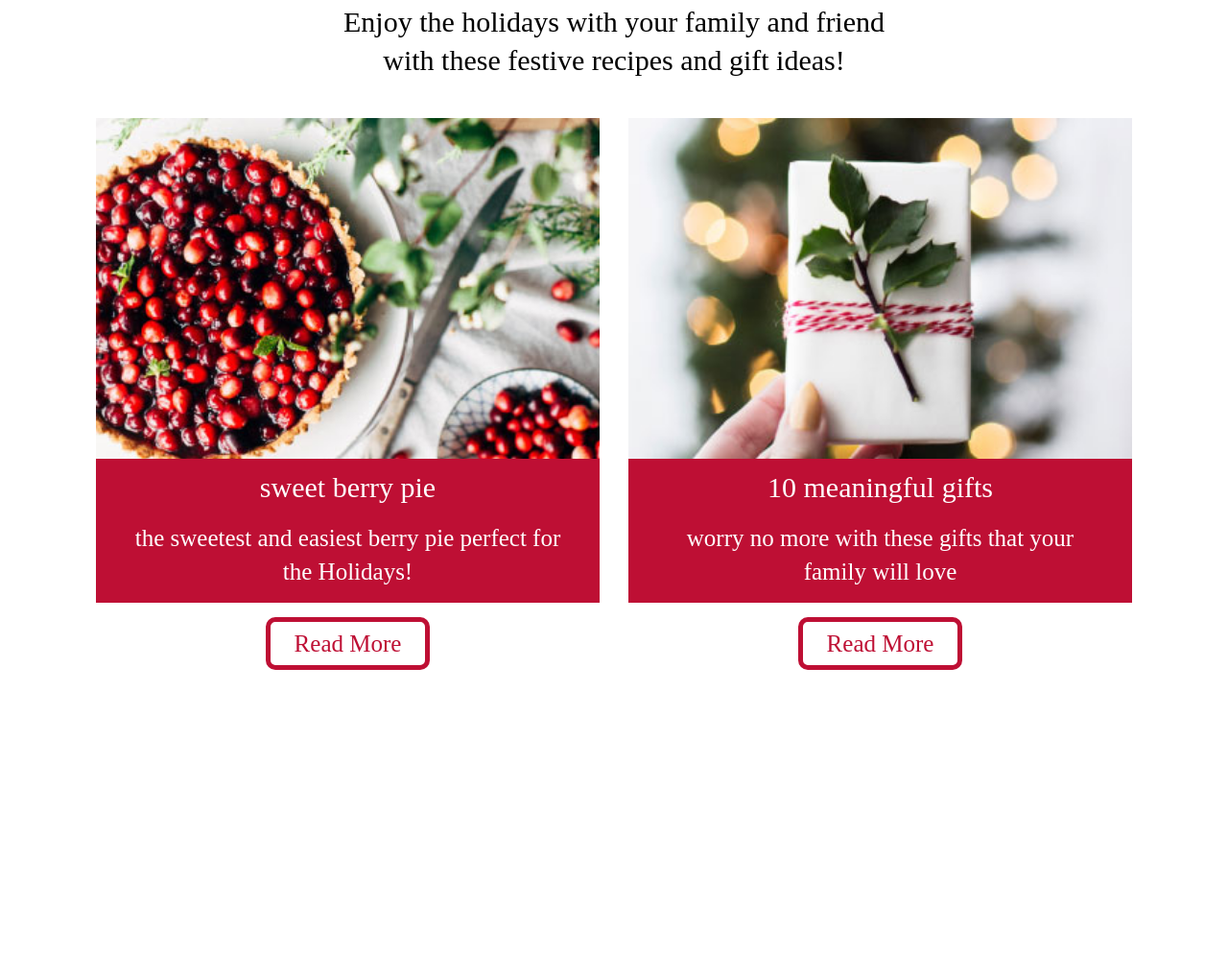
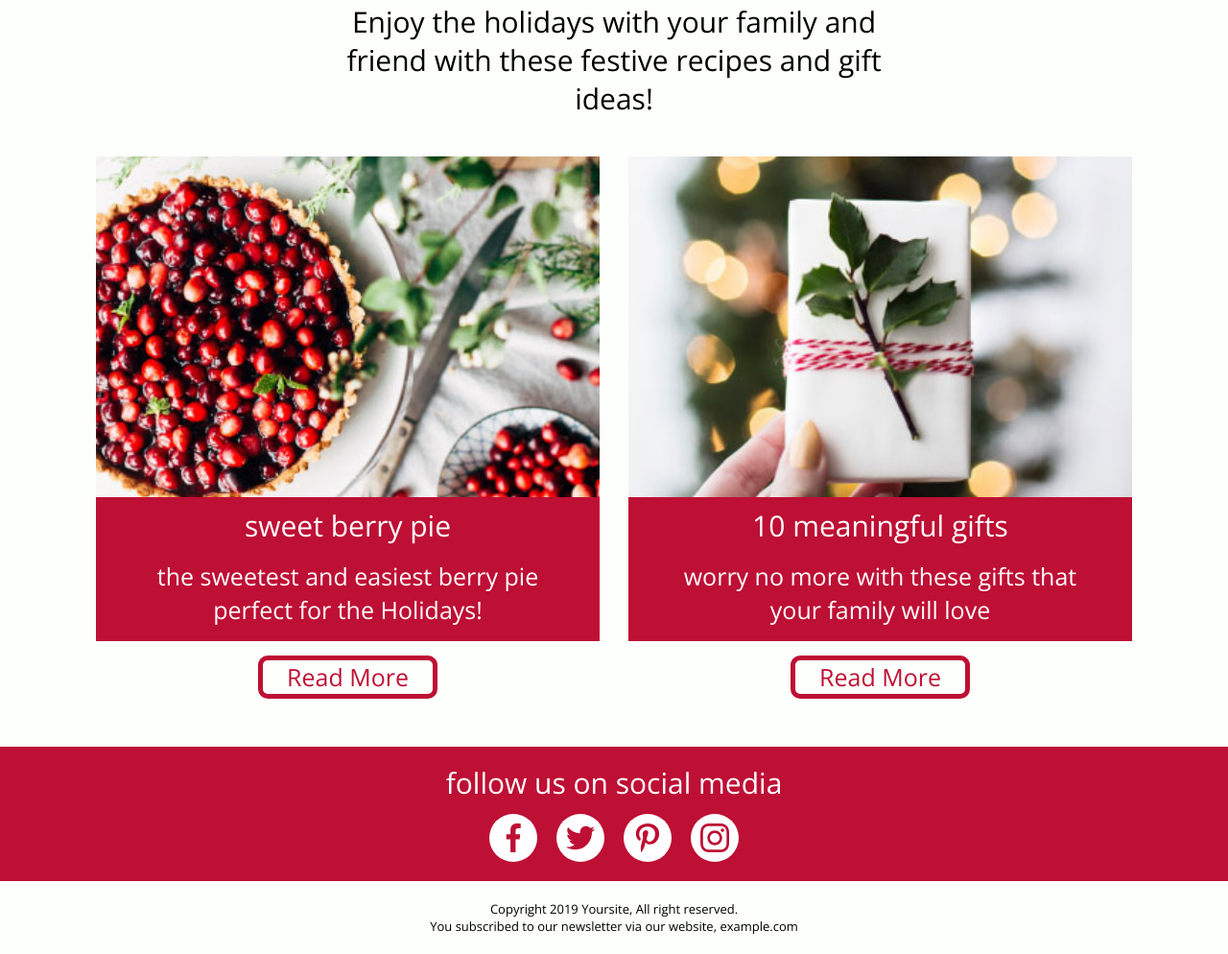
Before and after one commit to EskaDev/christmas-holiday, a plain HTML site: page index.html in a window 1280 px wide. Shown: the part 837-1831 px from the top of the page at 96% size. Before the commit the page ends 1535 px from the top, so only its background shows below. Drawn offline with nearby package versions, Linux system fonts and the light colour scheme.

Commit message:
end christmas template

```diff
--- a/css/main.css
+++ b/css/main.css
@@ -98,6 +98,47 @@ h6 {
   visibility: hidden;
 }
 
+body {
+  font-family: "Open Sans";
+  color: #fff;
+  font-size: 25px;
+}
+
+.btn {
+  display: inline-block;
+  font-size: 25px;
+  color: #be0f34;
+  border: 5px solid #be0f34;
+  border-radius: 10px;
+  background-color: transparent;
+  padding: 0px 25px;
+  height: 45px;
+  line-height: 35px;
+  position: relative;
+}
+.btn::after {
+  content: "";
+  position: absolute;
+  width: 100%;
+  height: 100%;
+  background-color: #be0f34;
+  transition: all 0.5s ease 0s;
+  top: 0;
+  left: 0;
+  transform: scale(0);
+}
+.btn span {
+  position: relative;
+  z-index: 1;
+  transition: all 0.5s ease 0s;
+}
+.btn:hover {
+  color: #fff;
+}
+.btn:hover::after {
+  transform: scale(1);
+}
+
 .container {
   max-width: 1110px;
   padding: 0 15px;
@@ -140,6 +181,11 @@ h6 {
 .content-mainblock__logo {
   margin: 0px 0px 20px 0px;
 }
+@media (max-width: 420px) {
+  .content-mainblock__logo img {
+    max-width: 100%;
+  }
+}
 .content-mainblock__title {
   font: bold 75px/125px "Open Sans", sans-serif;
   color: #be0f34;
@@ -163,8 +209,13 @@ h6 {
 }
 
 .content {
-  margin: 40px 0px 30px 0px;
-  backgroound-color: #fcfffb;
+  padding: 40px 0px 30px 0px;
+  background-color: #fcfffb;
+}
+@media (max-width: 656px) {
+  .content {
+    padding: 20px 0px 10px 0px;
+  }
 }
 .content__title {
   max-width: 590px;
@@ -179,6 +230,11 @@ h6 {
   justify-content: space-between;
   margin: 0 -15px;
 }
+@media (max-width: 656px) {
+  .content__row {
+    display: block;
+  }
+}
 .content__column {
   flex: 0 1 50%;
   padding: 0 15px;
@@ -191,6 +247,25 @@ h6 {
   padding: 15px 30px;
   margin: 0px 0px 15px 0px;
 }
+@media (max-width: 656px) {
+  .content__descr {
+    margin: 0px 0px 10px 0px;
+  }
+}
+@media (max-width: 420px) {
+  .content__descr {
+    padding: 10px 15px;
+  }
+}
+.content__btn {
+  margin: 0px 0px 20px 0px;
+}
+@media (max-width: 656px) {
+  .content__btn {
+    margin: 0px 0px 15px 0px;
+  }
+}
+
 .descr {
   background-color: #be0f34;
   color: #fff;
@@ -207,12 +282,55 @@ h6 {
   line-height: 35px;
 }
 
-.btn {
-  display: inline-block;
-  font-size: 25px;
-  color: #be0f34;
-  border: 5px solid #be0f34;
-  border-radius: 10px;
-  background-color: transparent;
-  padding: 10px 25px;
+.socials {
+  background-color: #be0f34;
+  padding: 20px 0;
 }
+.socials__body {
+  text-align: center;
+}
+.socials__title {
+  font-size: 30px;
+  line-height: 35px;
+  margin: 0px 0px 15px 0px;
+}
+.socials__row {
+  display: flex;
+  align-items: center;
+  justify-content: center;
+}
+.socials__item {
+  width: 50px;
+  height: 50px;
+  background-color: #fff;
+  border-radius: 50%;
+  font-size: 20px;
+  margin: 0px 10px;
+  position: relative;
+}
+.socials__item img {
+  display: block;
+  width: 30px;
+  height: 30px;
+  position: absolute;
+  top: 50%;
+  left: 50%;
+  transition: all 0.3s ease 0s;
+  transform: translate(-50%, -50%);
+}
+.socials__item:hover img {
+  top: 53%;
+}
+
+.footer {
+  padding: 20px 0;
+  background-color: #fcfffb;
+}
+.footer__body {
+  text-align: center;
+}
+.footer__copy {
+  font-size: 13px;
+  color: #000;
+  line-height: 18px;
+}
--- a/index.html
+++ b/index.html
@@ -29,6 +29,7 @@
 			</div>
 		</div>
 
+		<!--main content-->
 		<article class="content">
 			<div class="container">
 				<div class="content__title">
@@ -46,7 +47,7 @@
 								Holidays!</div>
 						</div>
 						<a href="#" class="content__btn btn">
-							Read More
+							<span>Read More</span>
 						</a>
 					</div>
 					<div class="content__column">
@@ -60,12 +61,48 @@
 								family will love</div>
 						</div>
 						<a href="#" class="content__btn btn">
-							Read More
+							<span>Read More</span>
 						</a>
 					</div>
 				</div>
 			</div>
 		</article>
+
+		<!--social-->
+		<div class="socials">
+			<div class="socials__body">
+				<div class="socials__title">follow us on social media</div>
+				<div class="socials__row">
+					<a href="#">
+						<div class="socials__item">
+							<img src="img/icons/001-facebook.svg" alt="facebook">
+						</div>
+					</a>
+					<a href="#">
+						<div class="socials__item">
+							<img src="img/icons/002-twitter.svg" alt="twitter">
+						</div>
+					</a>
+					<a href="#">
+						<div class="socials__item">
+							<img src="img/icons/003-pinterest.svg" alt="pinterest">
+						</div>
+					</a>
+					<a href="#">
+						<div class="socials__item">
+							<img src="img/icons/004-instagram.svg" alt="instagram">
+						</div>
+					</a>
+				</div>
+			</div>
+		</div>
+
+		<footer class="footer">
+			<div class="footer__body">
+				<div class="footer__copy">Copyright 2019 Yoursite, All right reserved.<br>
+					You subscribed to our newsletter via our website, example.com</div>
+			</div>
+		</footer>
 	</div>
 
 
```
Also changed, not shown: img/icons/001-facebook.svg (added), img/icons/002-twitter.svg (added), img/icons/003-pinterest.svg (added), img/icons/004-instagram.svg (added), img/icons/backup.txt (added), img/icons/svg/001-facebook.svg (added), img/icons/svg/002-twitter.svg (added), img/icons/svg/003-pinterest.svg (added), img/icons/svg/004-instagram.svg (added), 2 other files.
